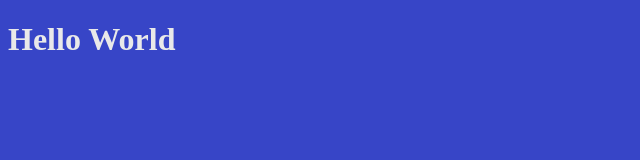
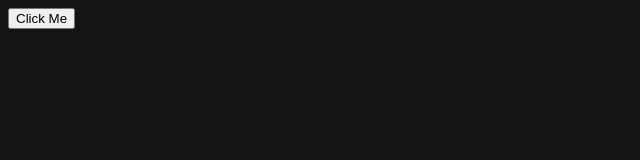
Before and after one commit to DamionWhite/MyGamingCollection-webclient, a React app: page / in a window 1280 px wide. Shown: the whole page, without its empty margins (0-640 px from the left). Built offline with nearby package versions, Linux system fonts and the light colour scheme.

Commit message:
Connection with API working

```diff
--- /dev/null
+++ b/src/App/App.js
@@ -0,0 +1,33 @@
+import React from 'react';
+import '../index.css';
+
+class App extends React.Component {
+
+  clicked() {
+    console.log('Clicked');
+    //
+
+    var request = new XMLHttpRequest();
+    var url = 'http://localhost:3000';
+
+    request.onreadystatechange = function () {
+      if (this.readyState == 4 && this.status == 200) {
+        this.games = JSON.parse(request.response).games;
+        console.dir(this.games);
+      }
+    };
+
+    request.open('GET', `${url}/games`, true);
+    request.send();
+  }
+
+  render() {
+    return (
+      <div>
+        <button onClick={this.clicked}>Click Me</button>
+      </div>
+    );
+  }
+}
+
+export default App;
--- a/src/index.css
+++ b/src/index.css
@@ -1,4 +1,4 @@
-* {
-  background: rgb(55, 69, 199);
+html {
+  background: rgb(20, 20, 20);
   color: rgb(233, 233, 233);
 }
--- a/src/index.js
+++ b/src/index.js
@@ -1,11 +1,5 @@
 import React from 'react';
 import ReactDOM from 'react-dom';
-import './index.css';
-
-const App = () => (
-  <div>
-    <h1>Hello World</h1>
-  </div>
-);
+import App from './App/App';
 
 ReactDOM.render(<App />, document.getElementById('root'));
```
